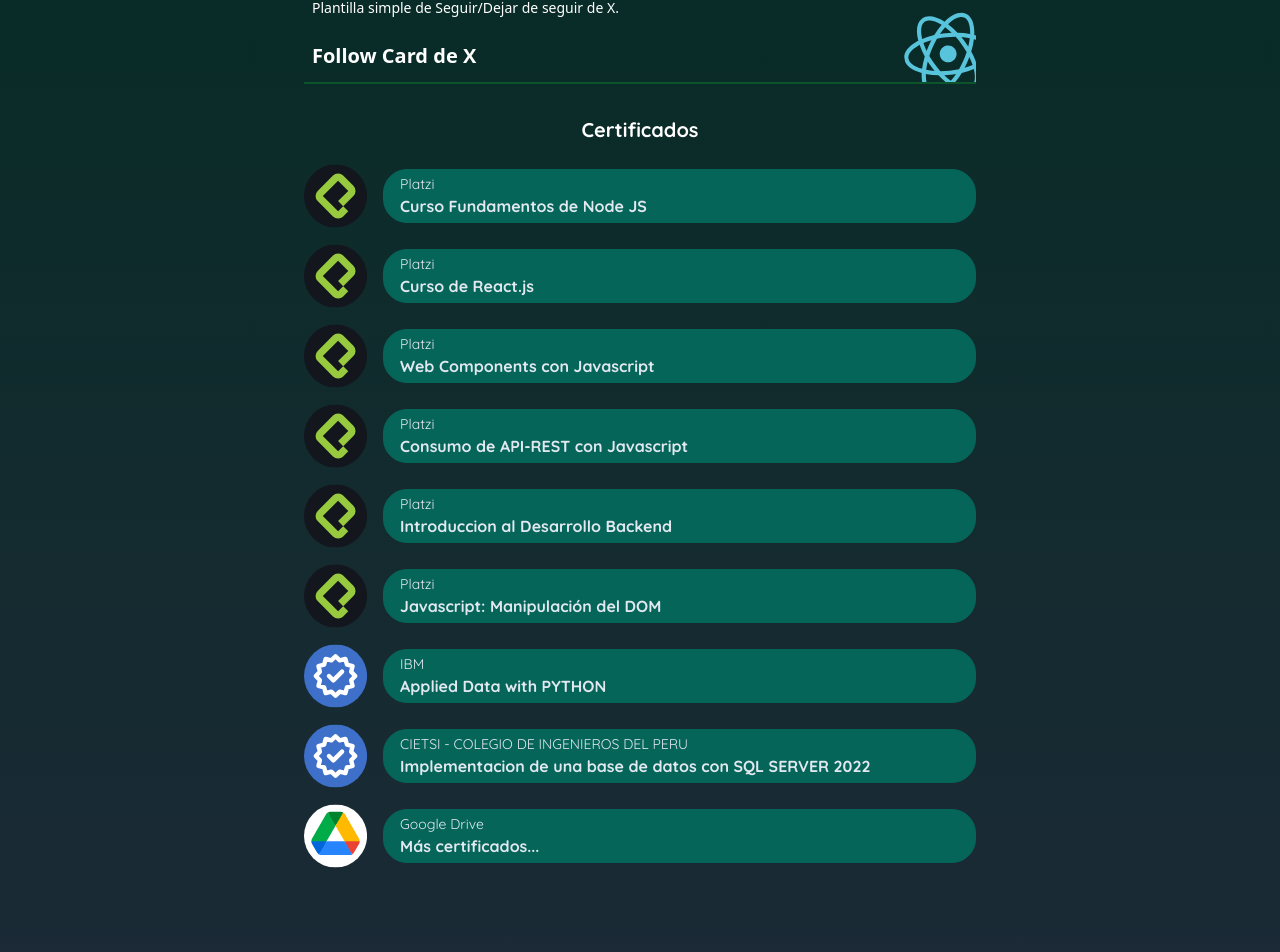
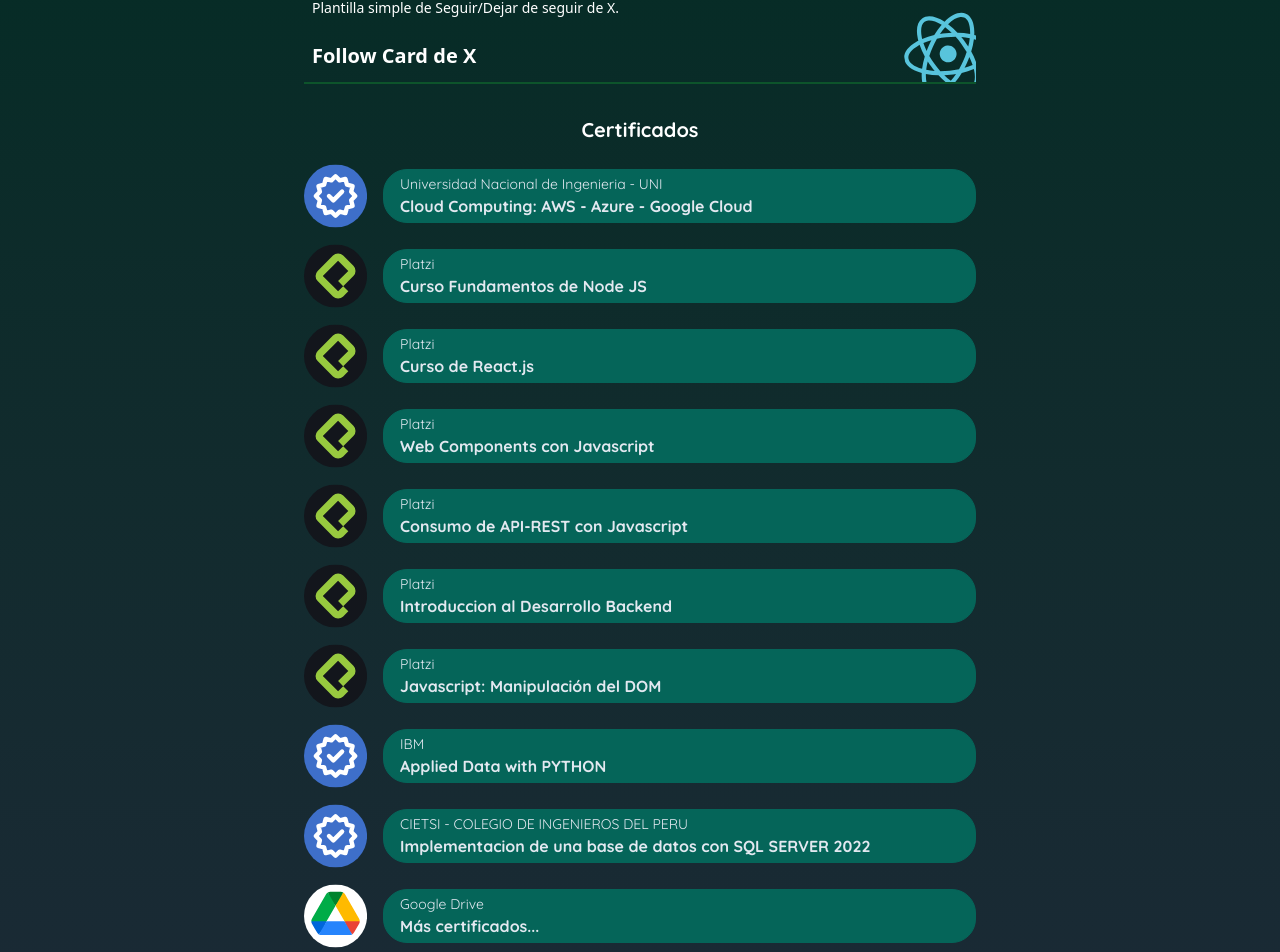
Before and after one commit to bryanvivancos/bjlinks-react-tailwind, a React (Vite) app: page / in a window 1280 px wide. Shown: the part 1889-2841 px from the top of the page. Built offline with nearby package versions, Linux system fonts and the light colour scheme; what @midudev/tailwind-animations would draw is missing.

Commit message:
Update Certificates - adding uni certificate.jsx

```diff
--- a/src/components/Certificates.jsx
+++ b/src/components/Certificates.jsx
@@ -8,6 +8,12 @@ const Certificates = () => {
         </h2>
 
         <div className="flex flex-col gap-2">
+            <CertificateItem
+                url={"https://drive.google.com/file/d/1C6im2EXWFjePTRj7e4r7-ZKzxFRuk9ee/view?usp=sharing"}
+                logo="certifies"
+                from="Universidad Nacional de Ingenieria - UNI"
+                course="Cloud Computing: AWS - Azure - Google Cloud"/>
+
             <CertificateItem
                 url={"https://drive.google.com/file/d/1DOiJM3XsKc_baPJ2I848DnGbqXqnnbvs/view?usp=sharing"}
                 logo="platzi"
```
